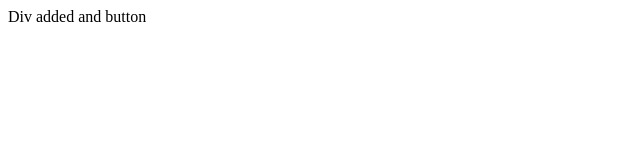
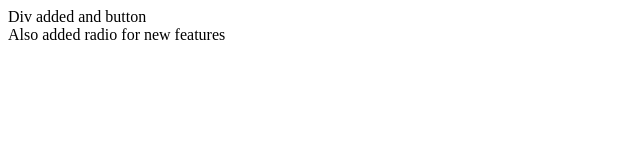
Before and after one commit to Dhavall07/PracticeGit, a plain HTML site: page index.html in a window 1280 px wide. Shown: the whole page, without its empty margins (0-640 px from the left). Drawn offline with Linux system fonts and the light colour scheme.

```diff
--- a/index.html
+++ b/index.html
@@ -1,3 +1,4 @@
 <html>
     <div>Div added and button</div>
+    <div> Also added radio for new features</div>
 </html>
```
